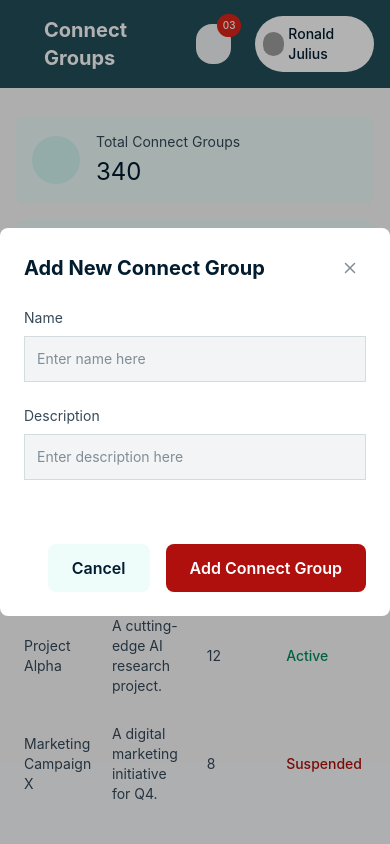
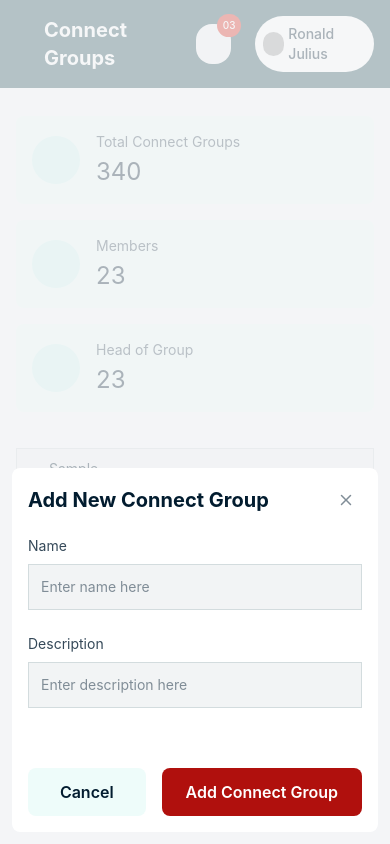
Before and after one commit to egdiala/christ-villa, a React (Vite) app: page /connect-groups in a window 390 px wide. Both pictures are taken after typing "Sample" into the empty fields and a click on the button "Add New Group". Built offline with nearby package versions, Linux system fonts and the light colour scheme; grey boxes are pictures that could not be loaded; some icons are missing.

Commit message:
fix: modal styling on mobile

```diff
--- a/src/components/core/Header/index.tsx
+++ b/src/components/core/Header/index.tsx
@@ -12,7 +12,7 @@ export const Header: React.FC<HeaderProps> = ({ close }) => {
     return (
         <header className="flex items-center gap-3 sticky top-0 left-0 right-0 justify-between w-full bg-accent-tertiary px-4 py-4 md:py-7">
             <div className="flex items-center gap-2">
-                <button type="button" className="md:hidden" onClick={() => close()}>
+                <button type="button" className="xl:hidden" onClick={() => close()}>
                     <Icon icon="lucide:menu" className="text-white size-5" />
                 </button>
                 <h1 className="font-bold text-white text-xl md:text-2xl">{routeTitle}</h1>
--- a/src/components/pages/connect-groups/CreateConnectGroup.tsx
+++ b/src/components/pages/connect-groups/CreateConnectGroup.tsx
@@ -15,10 +15,12 @@ export const CreateConnectGroupModal = ({
     <Dialog
       open={isOpen}
       onClose={onClose}
-      transition
-      className="fixed inset-0 flex w-screen items-center justify-center bg-black/30 transition duration-300 ease-out data-[closed]:opacity-0"
+      as="div"
+      className="relative z-10 focus:outline-none"
     >
-      <DialogPanel className="w-full max-w-[30.8125rem] space-y-6 bg-white p-6 rounded-lg">
+        <div className="fixed inset-0 z-10 w-screen overflow-scroll scrollbar-hide duration-300 ease-out transition-opacity data-[closed]:opacity-0 bg-grey-dark-4/70">
+            <div className="flex flex-col min-h-full items-center p-3 justify-end md:justify-center">
+                <DialogPanel transition className="flex flex-col gap-5 justify-between w-full max-w-[30.8125rem] rounded-lg bg-white p-4 md:p-5 backdrop-blur-2xl duration-300 ease-out transform data-[closed]:translate-y-full">
                     <div className="flex items-center justify-between gap-3">
                         <DialogTitle className="font-bold text-text-primary text-xl">Add New Connect Group</DialogTitle>
                         <button type="button" onClick={onClose} className="size-8 p-2 grid place-content-center text-grey-dark-3 hover:text-grey-dark-1 hover:bg-grey-dark-4 rounded-full ease-out duration-300 transition-all"><Icon icon="ph:x-bold" /></button>
@@ -29,7 +31,7 @@ export const CreateConnectGroupModal = ({
                         <Input label="Description" placeholder="Enter description here" />
                     </form>
 
-        <div className="flex items-center justify-end gap-4 w-5/6 float-right pt-10">
+                    <div className="flex items-center justify-end gap-4 w-full md:w-5/6 ml-auto pt-10">
                         <Button type="button" theme="tertiary" onClick={onClose} block>
                             Cancel
                         </Button>
@@ -38,6 +40,8 @@ export const CreateConnectGroupModal = ({
                         </Button>
                     </div>
                 </DialogPanel>
+            </div>
+        </div>
     </Dialog>
   );
 };
```
Lines whose indentation alone changed are shown as unchanged.
